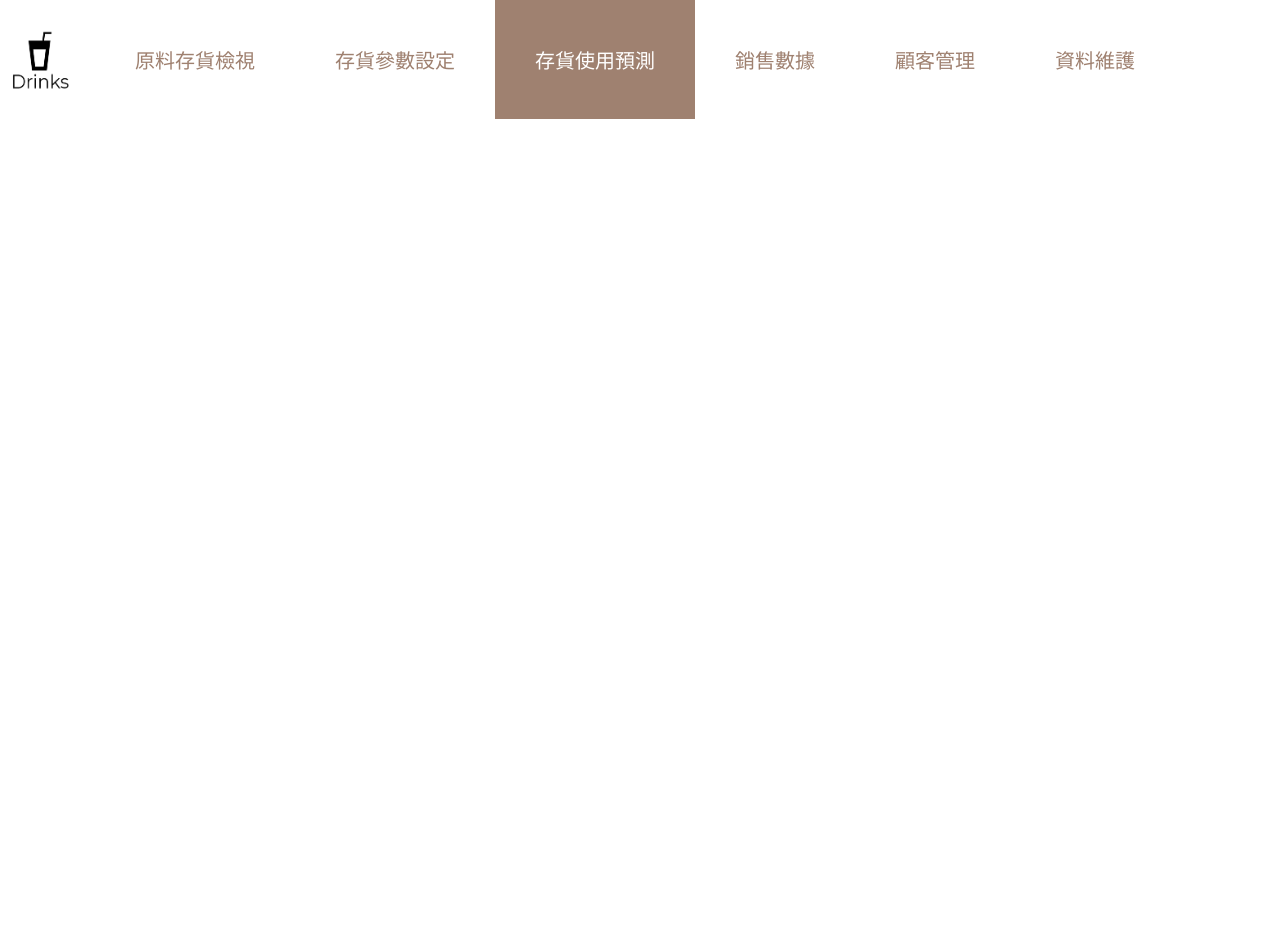
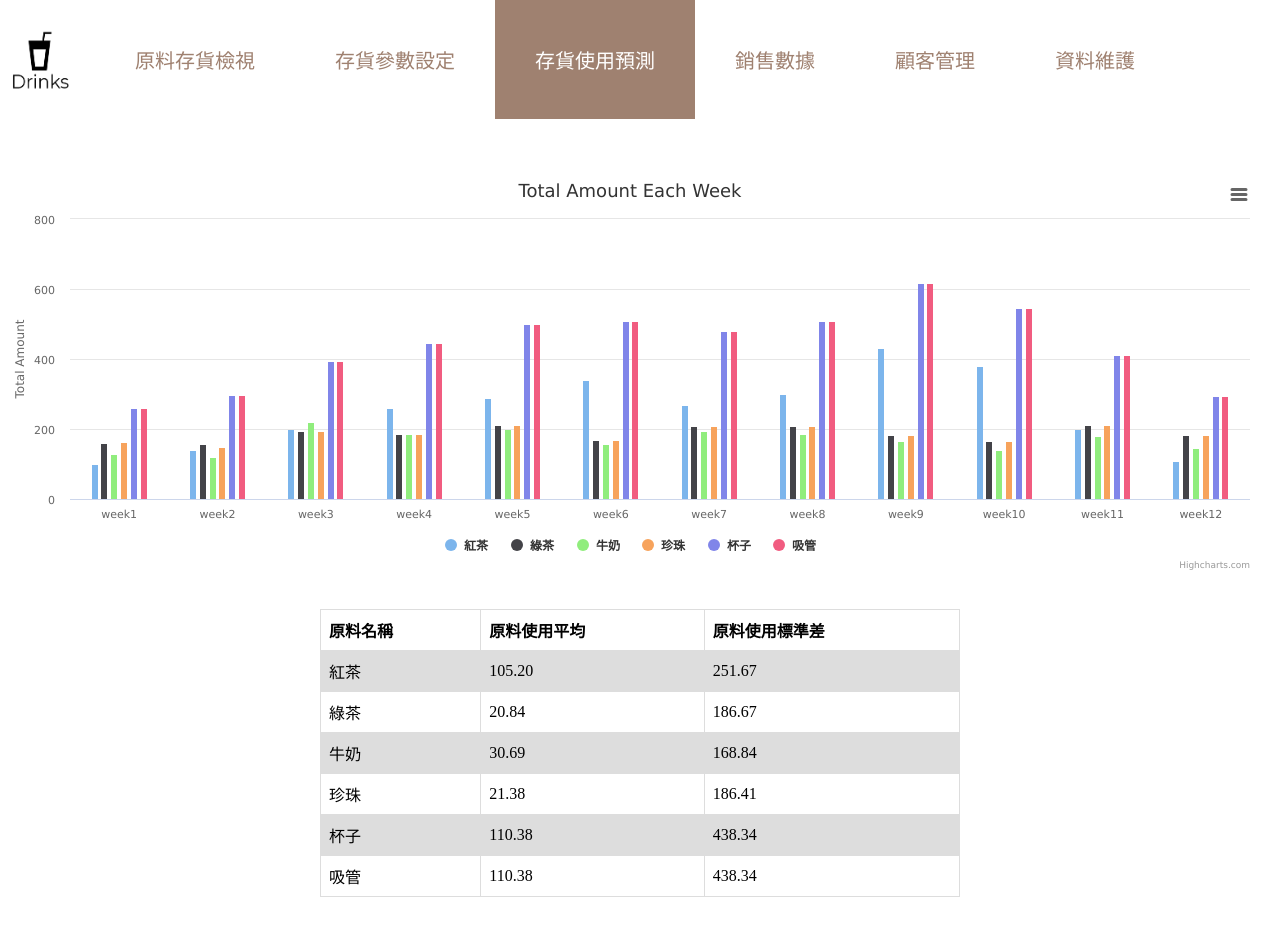
Before and after one commit to mingmin0101/Drinks-System, a Django app: template system/drink/templates/inventory_prediction.html in a window 1280 px wide. Before the commit the page ends 119 px from the top, so only its background shows below. Run offline with Django 3.2, Linux system fonts and the light colour scheme; the template is opened without the code that fills it, so the values that code supplies are empty.

Commit message:
version15: css ingredient predict page

```diff
--- a/system/drink/templates/inventory_prediction.html
+++ b/system/drink/templates/inventory_prediction.html
@@ -78,10 +78,11 @@
         tr:nth-child(even) {
           background-color: #dddddd;
         }
+
     </style>
 
 </head>
-<body>
+<body style="font-family: 微軟正黑體">
 
     <ul class="topnav">
       <li>
@@ -105,6 +106,131 @@
 
 
 -->
+<script src="https://code.highcharts.com/highcharts.js"></script>
+        <script src="https://code.highcharts.com/modules/exporting.js"></script>
+        <script src="https://code.highcharts.com/modules/export-data.js"></script>
+
+        <div id="c-chart" style="min-width: 310px; height: 400px; margin: 0 auto; padding-right: 20px"></div>
+
+        <script>
+            Highcharts.chart('c-chart', {
+            chart: {
+            type: 'column'
+            },
+            title: {
+            text: 'Total Amount Each Week'
+            },
+
+            xAxis: {
+            categories: [
+            'week1',
+            'week2',
+            'week3',
+            'week4',
+            'week5',
+            'week6',
+            'week7',
+            'week8',
+            'week9',
+            'week10',
+            'week11',
+            'week12'
+            ],
+            crosshair: true
+            },
+            yAxis: {
+            min: 0,
+            title: {
+            text: 'Total Amount'
+            }
+            },
+            tooltip: {
+            headerFormat: '<span style="font-size:10px">{point.key}</span><table>',
+            pointFormat: '<tr><td style="color:{series.color};padding:0">{series.name}: </td>' +
+            '<td style="padding:0"><b>{point.y:.0f} 杯</b></td></tr>',
+            footerFormat: '</table>',
+            shared: true,
+            useHTML: true
+            },
+            plotOptions: {
+            column: {
+            pointPadding: 0.2,
+            borderWidth: 0
+            }
+            },
+            series: [{
+            name: '紅茶',
+            data: [100, 140, 200, 260, 288, 340, 270, 300, 432, 380, 200, 110]
+
+            }, {
+            name: '綠茶',
+            data: [160, 156, 194, 186, 212, 168, 210, 208, 184, 166, 212, 184]
+
+            }, {
+            name: '牛奶',
+            data: [130, 120, 220, 186, 200, 158, 195, 186, 165, 140, 180, 146]
+
+            }, {
+            name: '珍珠',
+            data: [163, 150, 194, 186, 212, 168, 210, 208, 184, 166, 212, 184]
+
+            } ,{
+            name: '杯子',
+            data: [260, 296, 394, 446, 500, 508, 480, 508, 616, 546, 412, 294]
+
+            }, {
+            name: '吸管',
+            data: [260, 296, 394, 446, 500, 508, 480, 508, 616, 546, 412, 294]
+
+            }]
+            });
+        </script>
+
+    <br>
+    <br>
+
+    <div class="container" align="center">
+    <table style="font-family: 微軟正黑體">
+        <tr>
+            <th>原料名稱</th>
+            <th>原料使用平均</th>
+            <th>原料使用標準差</th>
+        </tr>
+        <tr>
+            <td>紅茶</td>
+            <td>105.20</td>
+            <td>251.67</td>
+        </tr>
+        <tr>
+            <td>綠茶</td>
+            <td>20.84</td>
+            <td>186.67</td>
+        </tr>
+        <tr>
+            <td>牛奶</td>
+            <td>30.69</td>
+            <td>168.84</td>
+        </tr>
+        <tr>
+            <td>珍珠</td>
+            <td>21.38</td>
+            <td>186.41</td>
+        </tr>
+        <tr>
+            <td>杯子</td>
+            <td>110.38</td>
+            <td>438.34</td>
+        </tr>
+        <tr>
+            <td>吸管</td>
+            <td>110.38</td>
+            <td>438.34</td>
+        </tr>
+    </table>
+    </div>
+    <br>
+    <br>
+    <br>
 
 </body>
 </html>
```
